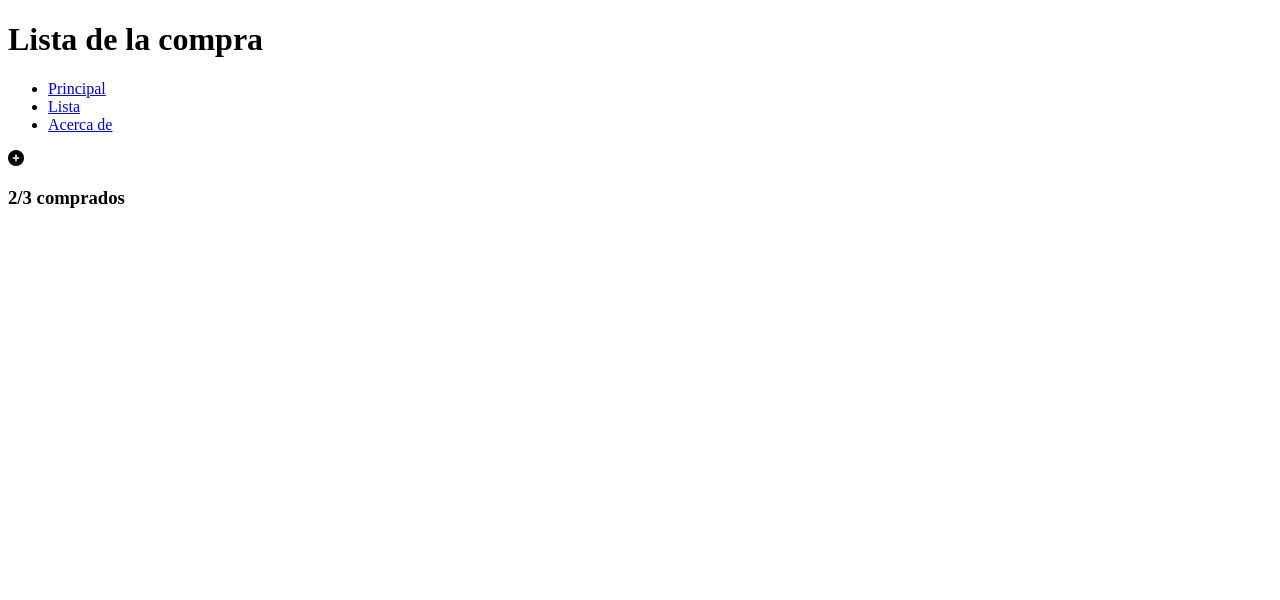
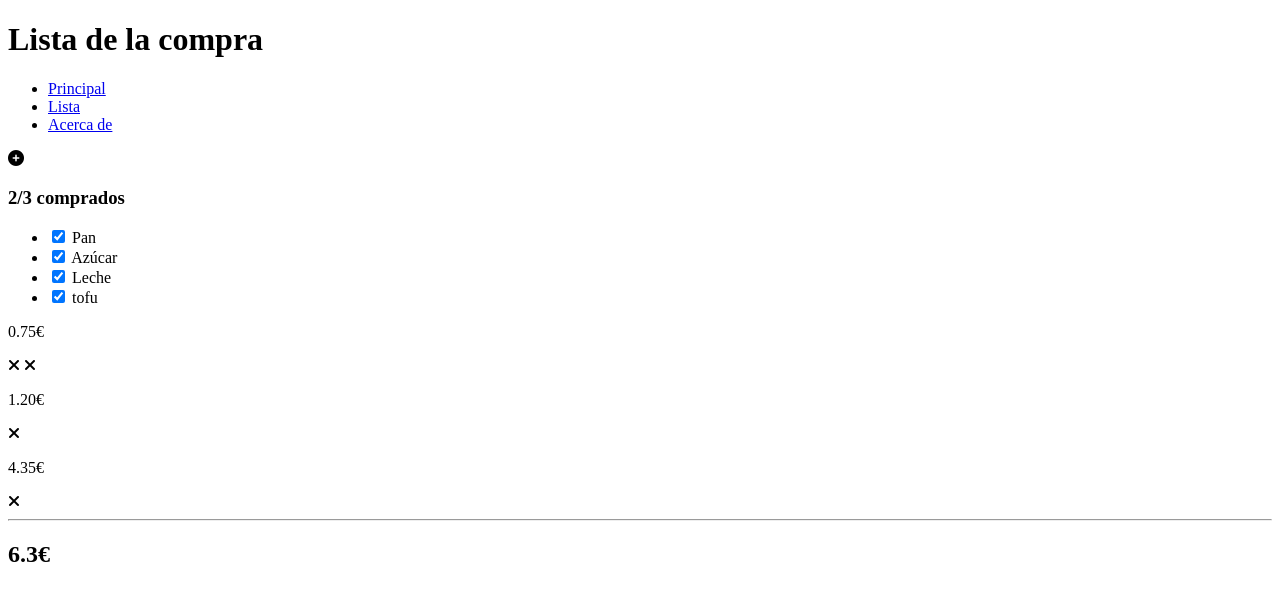
Before and after one commit to thaixjacob/202301-w1ch3-thais-jacob, a plain HTML site: page index.html in a window 1280 px wide. Drawn offline with Linux system fonts and the light colour scheme.

Commit message:
add food list and prices on the first page

```diff
--- a/index.html
+++ b/index.html
@@ -27,6 +27,39 @@
   </section>
 </header>
 
+<main>
+  <ul>
+    <li>
+      <input type="checkbox" id="pan" class="foods" name="foods-to-buy" checked>
+      <label for="foods">Pan</label>
+    </li>
+    <li>
+      <input type="checkbox" id="azucar" class="foods" name="foods-to-buy" checked>
+      <label for="foods">Azúcar</label>
+    </li>
+    <li>
+      <input type="checkbox" id="leche" class="foods" name="foods-to-buy" checked>
+      <label for="foods">Leche</label>
+    </li>
+    <li>
+      <input type="checkbox" id="tofu" class="foods" name="foods-to-buy" checked>
+      <label for="foods">tofu</label>
+    </li>
+  </ul>
+
+  <section>
+    <p class="bought">0.75€</p>
+    <i class="fa-solid fa-xmark"></i>
+    <i class="fa-solid fa-xmark"></i>
+    <p class="bought">1.20€</p>
+    <i class="fa-solid fa-xmark"></i>
+    <p>4.35€</p>
+    <i class="fa-solid fa-xmark"></i>
+    <hr>
+    <h2>6.3€</h2>
+  </section>
+</main>
+
 <body>
 
 </body>
```
